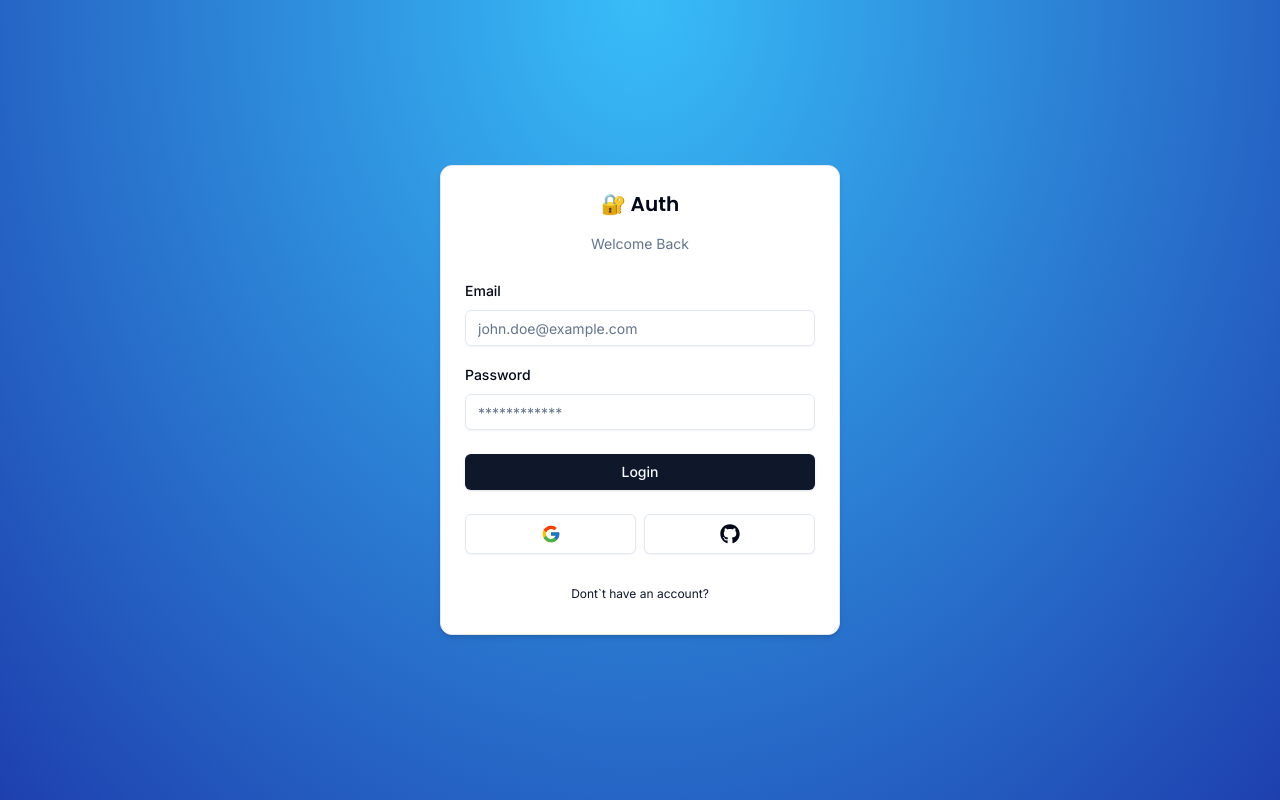
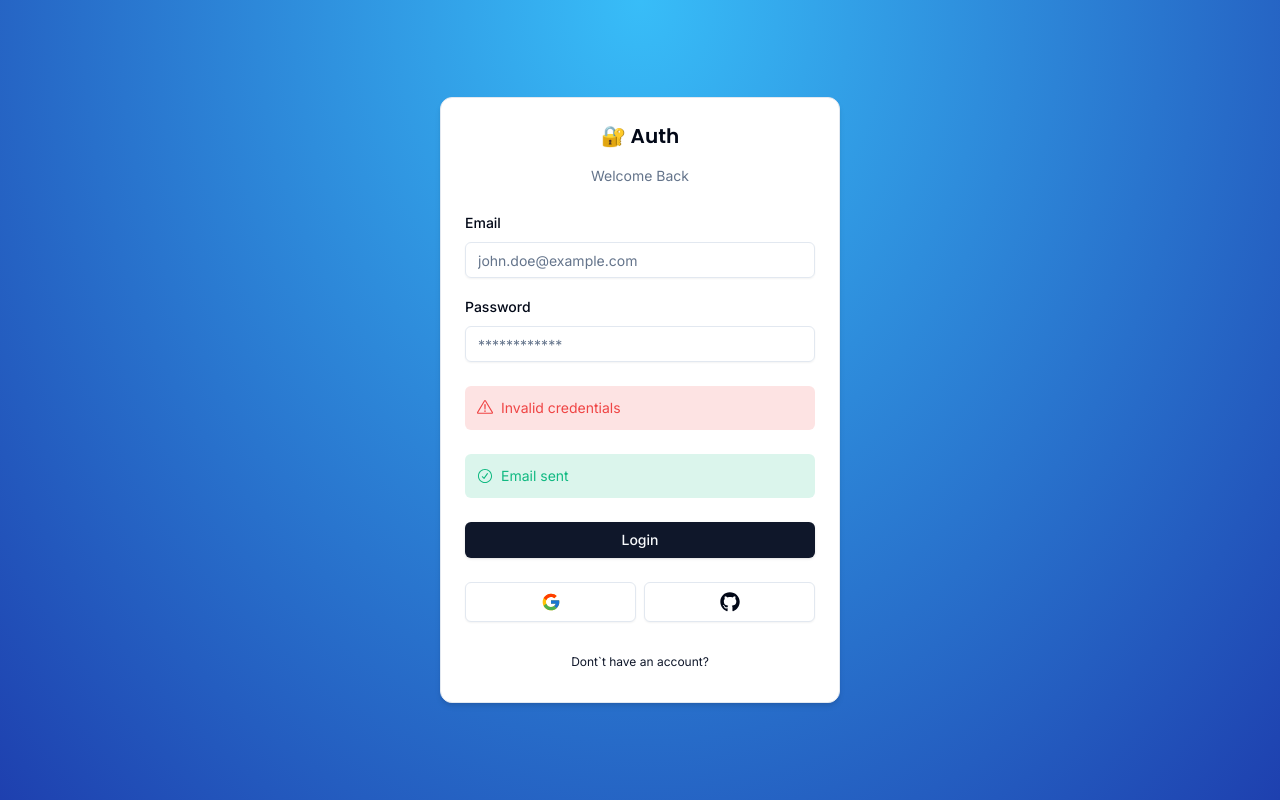
Before and after one commit to RickBr0wn/next-auth-toolkit, a Next.js app: page /auth/login in a window 1280 px wide. Built offline with nearby package versions, Linux system fonts and the light colour scheme.

Commit message:
adds error and success dialog boxes

```diff
--- a/components/auth/login-form.tsx
+++ b/components/auth/login-form.tsx
@@ -15,6 +15,8 @@
 } from '../ui/form'
 import { Input } from '../ui/input'
 import { Button } from '../ui/button'
+import FormError from '../form-error'
+import FormSuccess from '../form-success'
 
 export default function LoginForm() {
   const form = useForm<z.infer<typeof LoginSchema>>({
@@ -74,6 +76,8 @@
               )}
             />
           </div>
+          <FormError message="Invalid credentials" />
+          <FormSuccess message="Email sent" />
           <Button type="submit" className="w-full">
             Login
           </Button>
--- /dev/null
+++ b/components/form-error.tsx
@@ -0,0 +1,21 @@
+import { ExclamationTriangleIcon } from '@radix-ui/react-icons'
+
+interface FormErrorProps {
+  message?: string
+}
+
+export default function FormError({ message }: FormErrorProps) {
+  if (!message) return null
+
+  return (
+    <div className="bg-destructive/15 p-3 rounded-md flex items-center gap-x-2 text-sm text-destructive">
+      <ExclamationTriangleIcon className="h-4 w-4" />
+      <p>{message}</p>
+    </div>
+  )
+}
+
+// Path: components/form-error.tsx
+// Created at: 18:12:43 - 29/01/2024
+// Language: Typescript
+// Framework: React/Next.js
--- /dev/null
+++ b/components/form-success.tsx
@@ -0,0 +1,20 @@
+import { CheckCircledIcon } from '@radix-ui/react-icons'
+
+interface FormSuccessProps {
+  message?: string
+}
+export default function FormSuccess({ message }: FormSuccessProps) {
+  if (!message) return null
+
+  return (
+    <div className="bg-emerald-500/15 p-3 rounded-md flex items-center gap-x-2 text-sm text-emerald-500">
+      <CheckCircledIcon className="h-4 w-4" />
+      <p>{message}</p>
+    </div>
+  )
+}
+
+// Path: components/form-success.tsx
+// Created at: 18:17:48 - 29/01/2024
+// Language: Typescript
+// Framework: React/Next.js
```
